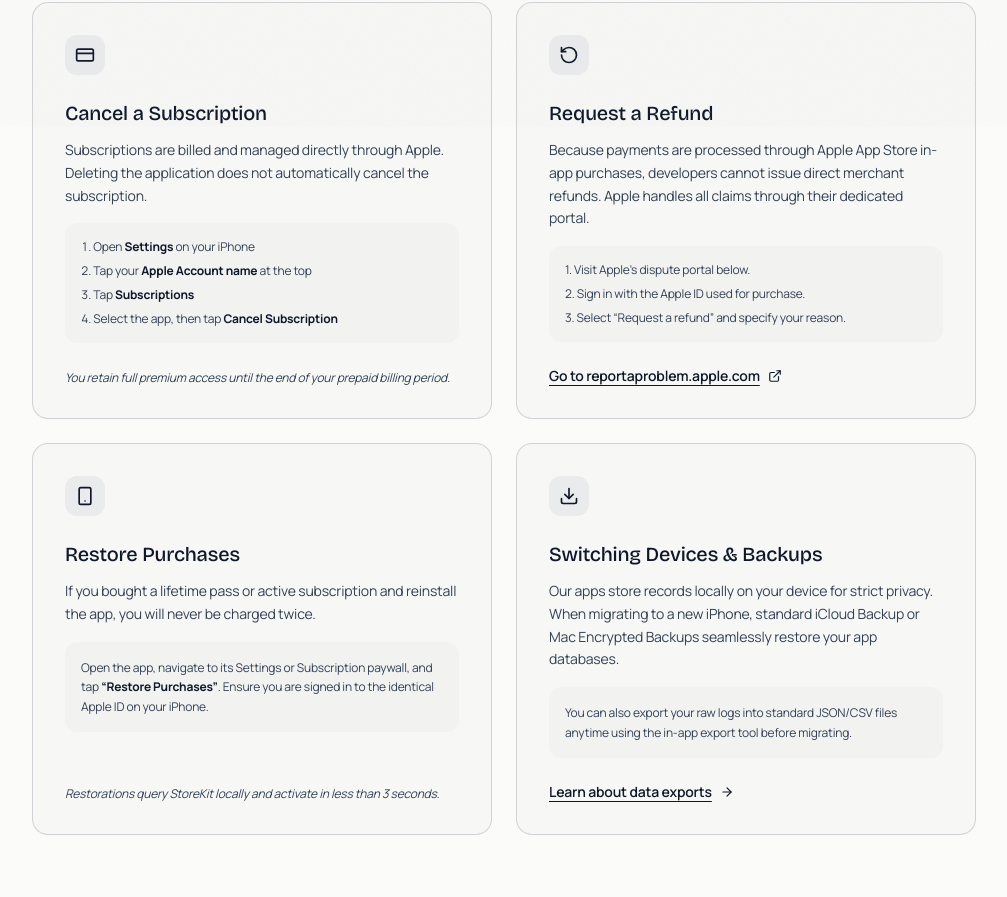
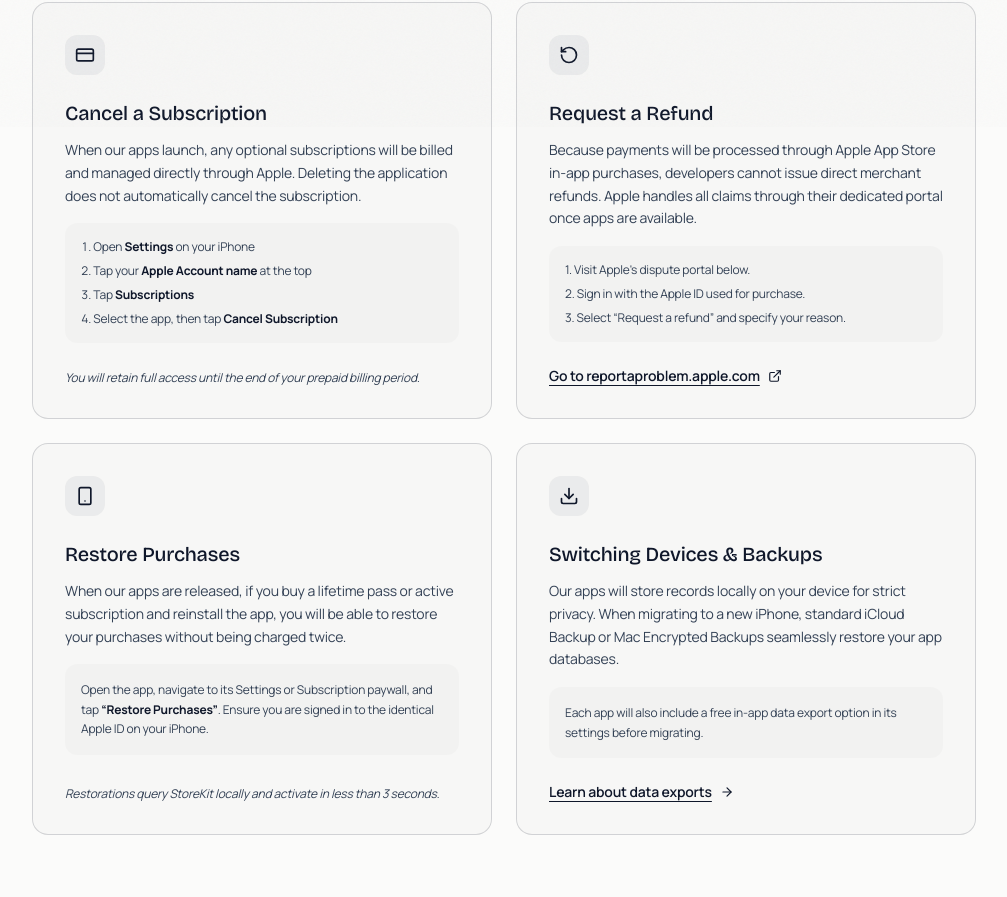
Before and after one commit to Sanibha-Pvt-Ltd/sanibha-website, a React (Vite) app: page /support in a window 1280 px wide. Shown: the part 1102-1999 px from the top of the page, without its empty margins (136-1143 px from the left). Built offline with nearby package versions, Linux system fonts and the light colour scheme.

Commit message:
fix(copy): reword support page to future tense consistent with apps in development

```diff
--- a/src/pages/SupportPage.jsx
+++ b/src/pages/SupportPage.jsx
@@ -33,7 +33,7 @@ export default function SupportPage() {
       <PageHero
         testid="support-hero"
         eyebrow="Help & Assistance"
-        text="Need assistance with a Sanibha app? We take customer support seriously. Most subscription, refund, and restoration workflows are detailed below."
+        text="Need assistance with a Sanibha app? Our apps are in active development — here is how customer support, subscriptions, and data will work once they launch."
         lines={[
           "How can we",
           <span key="highlight" className="font-serif italic font-normal prism-text pr-2">
@@ -98,7 +98,7 @@ export default function SupportPage() {
                   Cancel a Subscription
                 </h3>
                 <p className="text-sm leading-relaxed text-slate-700 dark:text-slate-300 mb-4">
-                  Subscriptions are billed and managed directly through Apple. Deleting the application does not automatically cancel the subscription.
+                  When our apps launch, any optional subscriptions will be billed and managed directly through Apple. Deleting the application does not automatically cancel the subscription.
                 </p>
                 <ol className="space-y-2 text-xs text-slate-700 dark:text-slate-300 list-decimal list-inside bg-ink/[0.02] p-4 rounded-xl">
                   <li>Open <strong className="text-ink">Settings</strong> on your iPhone</li>
@@ -108,7 +108,7 @@ export default function SupportPage() {
                 </ol>
               </div>
               <p className="mt-4 text-xs text-slate-700 dark:text-slate-300 italic">
-                You retain full premium access until the end of your prepaid billing period.
+                You will retain full access until the end of your prepaid billing period.
               </p>
             </Reveal>
 
@@ -122,7 +122,7 @@ export default function SupportPage() {
                   Request a Refund
                 </h3>
                 <p className="text-sm leading-relaxed text-slate-700 dark:text-slate-300 mb-4">
-                  Because payments are processed through Apple App Store in-app purchases, developers cannot issue direct merchant refunds. Apple handles all claims through their dedicated portal.
+                  Because payments will be processed through Apple App Store in-app purchases, developers cannot issue direct merchant refunds. Apple handles all claims through their dedicated portal once apps are available.
                 </p>
                 <div className="text-xs text-slate-700 dark:text-slate-300 space-y-2 bg-ink/[0.02] p-4 rounded-xl">
                   <p>1. Visit Apple's dispute portal below.</p>
@@ -150,7 +150,7 @@ export default function SupportPage() {
                   Restore Purchases
                 </h3>
                 <p className="text-sm leading-relaxed text-slate-700 dark:text-slate-300 mb-4">
-                  If you bought a lifetime pass or active subscription and reinstall the app, you will never be charged twice.
+                  When our apps are released, if you buy a lifetime pass or active subscription and reinstall the app, you will be able to restore your purchases without being charged twice.
                 </p>
                 <p className="text-xs text-slate-700 dark:text-slate-300 leading-relaxed bg-ink/[0.02] p-4 rounded-xl">
                   Open the app, navigate to its Settings or Subscription paywall, and tap <strong className="text-ink">&ldquo;Restore Purchases&rdquo;</strong>. Ensure you are signed in to the identical Apple ID on your iPhone.
@@ -171,10 +171,10 @@ export default function SupportPage() {
                   Switching Devices & Backups
                 </h3>
                 <p className="text-sm leading-relaxed text-slate-700 dark:text-slate-300 mb-4">
-                  Our apps store records locally on your device for strict privacy. When migrating to a new iPhone, standard iCloud Backup or Mac Encrypted Backups seamlessly restore your app databases.
+                  Our apps will store records locally on your device for strict privacy. When migrating to a new iPhone, standard iCloud Backup or Mac Encrypted Backups seamlessly restore your app databases.
                 </p>
                 <p className="text-xs text-slate-700 dark:text-slate-300 leading-relaxed bg-ink/[0.02] p-4 rounded-xl">
-                  You can also export your raw logs into standard JSON/CSV files anytime using the in-app export tool before migrating.
+                  Each app will also include a free in-app data export option in its settings before migrating.
                 </p>
               </div>
               <Link
```
